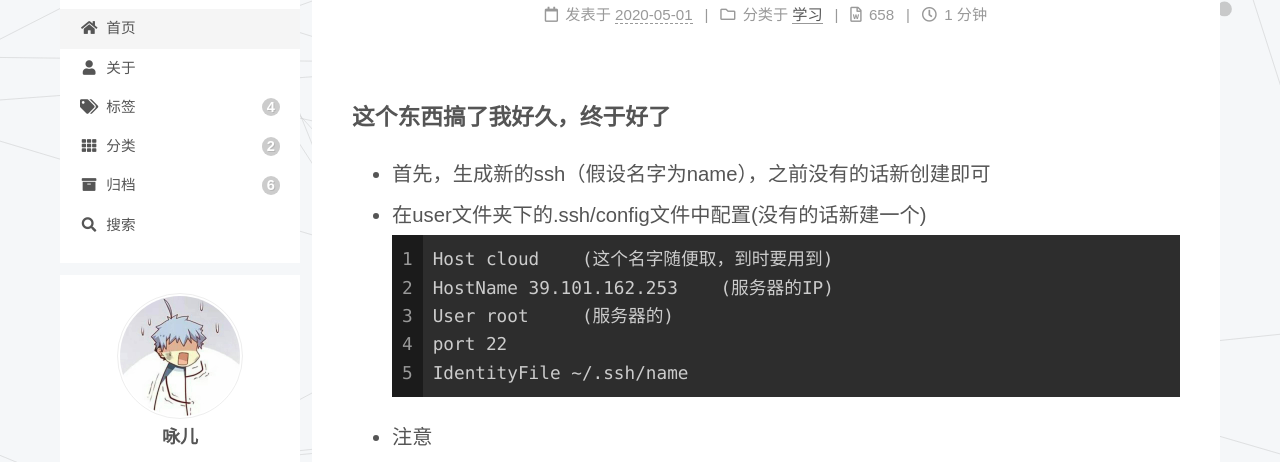
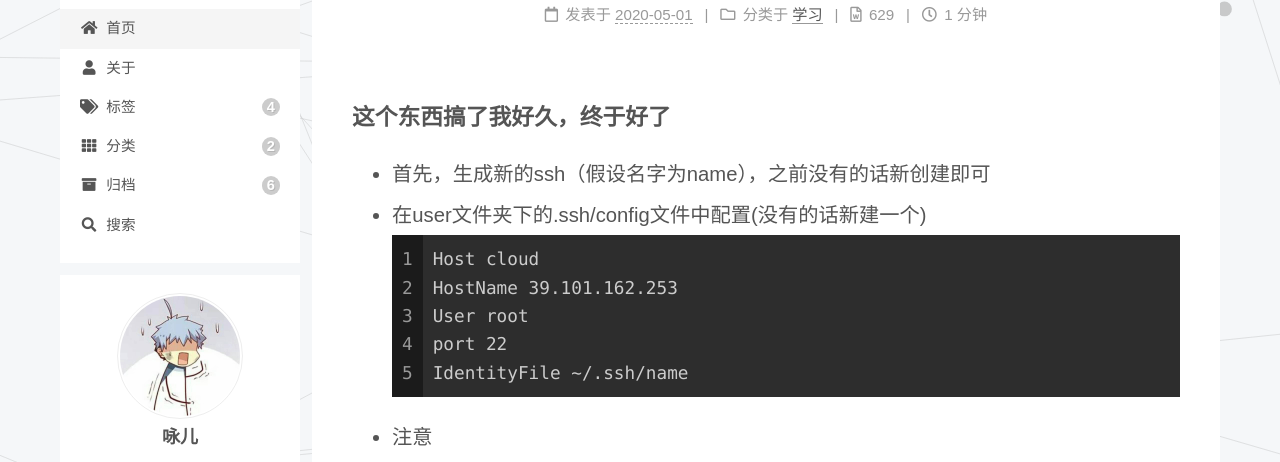
Before and after one commit to 520yongyong/yonger.io, a plain HTML site: page index.html in a window 1280 px wide. Shown: the part 132-594 px from the top of the page. Drawn offline with Linux system fonts and the light colour scheme; some packages are replaced by stand-ins of ours; files that its build step writes are made by us from their sources; animation ran at ten frames a second; a script that the page names is missing; a web font is replaced by a local one.

Commit message:
Site updated: 2020-05-01 17:13:20

```diff
--- a/index.html
+++ b/index.html
@@ -224,7 +224,7 @@
               <span class="post-meta-item-text">发表于</span>
 
 
-              <time title="创建时间：2020-05-01 15:27:24 / 修改时间：16:56:09" itemprop="dateCreated datePublished" datetime="2020-05-01T15:27:24+08:00">2020-05-01</time>
+              <time title="创建时间：2020-05-01 15:27:24 / 修改时间：17:13:10" itemprop="dateCreated datePublished" datetime="2020-05-01T15:27:24+08:00">2020-05-01</time>
             </span>
             <span class="post-meta-item">
               <span class="post-meta-item-icon">
@@ -241,7 +241,7 @@
               <span class="post-meta-item-icon">
                 <i class="far fa-file-word"></i>
               </span>
-              <span>658</span>
+              <span>629</span>
             </span>
             <span class="post-meta-item" title="阅读时长">
               <span class="post-meta-item-icon">
@@ -261,7 +261,7 @@
 
           <h4 id="这个东西搞了我好久，终于好了"><a href="#这个东西搞了我好久，终于好了" class="headerlink" title="这个东西搞了我好久，终于好了"></a>这个东西搞了我好久，终于好了</h4><ul>
 <li>首先，生成新的ssh（假设名字为name），之前没有的话新创建即可</li>
-<li>在user文件夹下的.ssh/config文件中配置(没有的话新建一个)<figure class="highlight plain"><table><tr><td class="gutter"><pre><span class="line">1</span><br><span class="line">2</span><br><span class="line">3</span><br><span class="line">4</span><br><span class="line">5</span><br></pre></td><td class="code"><pre><span class="line">Host cloud    (这个名字随便取，到时要用到)</span><br><span class="line">HostName 39.101.162.253    (服务器的IP)</span><br><span class="line">User root     (服务器的)</span><br><span class="line">port 22</span><br><span class="line">IdentityFile ~&#x2F;.ssh&#x2F;name</span><br></pre></td></tr></table></figure></li>
+<li>在user文件夹下的.ssh/config文件中配置(没有的话新建一个)<figure class="highlight plain"><table><tr><td class="gutter"><pre><span class="line">1</span><br><span class="line">2</span><br><span class="line">3</span><br><span class="line">4</span><br><span class="line">5</span><br></pre></td><td class="code"><pre><span class="line">Host cloud   </span><br><span class="line">HostName 39.101.162.253    </span><br><span class="line">User root    </span><br><span class="line">port 22</span><br><span class="line">IdentityFile ~&#x2F;.ssh&#x2F;name</span><br></pre></td></tr></table></figure></li>
 <li>注意      </li>
 </ul>
 <p>Host的名字随便取，到时需要用到<br>HostName为云服务器的IP<br>User为云服务器的用户，默认root<br>port为端口号，一般22(需要服务器开启端口)<br>IdentityFile 为刚刚新生成的ssh文件     </p>
--- a/search.xml
+++ b/search.xml
@@ -94,7 +94,7 @@
     <url>/2020/05/01/%E7%94%A8ssh%E8%BF%9E%E6%8E%A5%E4%BA%91%E6%9C%8D%E5%8A%A1%E5%99%A8/</url>
     <content><![CDATA[<h4 id="这个东西搞了我好久，终于好了"><a href="#这个东西搞了我好久，终于好了" class="headerlink" title="这个东西搞了我好久，终于好了"></a>这个东西搞了我好久，终于好了</h4><ul>
 <li>首先，生成新的ssh（假设名字为name），之前没有的话新创建即可</li>
-<li>在user文件夹下的.ssh/config文件中配置(没有的话新建一个)<figure class="highlight plain"><table><tr><td class="code"><pre><span class="line">Host cloud    (这个名字随便取，到时要用到)</span><br><span class="line">HostName 39.101.162.253    (服务器的IP)</span><br><span class="line">User root     (服务器的)</span><br><span class="line">port 22</span><br><span class="line">IdentityFile ~&#x2F;.ssh&#x2F;name</span><br></pre></td></tr></table></figure></li>
+<li>在user文件夹下的.ssh/config文件中配置(没有的话新建一个)<figure class="highlight plain"><table><tr><td class="code"><pre><span class="line">Host cloud   </span><br><span class="line">HostName 39.101.162.253    </span><br><span class="line">User root    </span><br><span class="line">port 22</span><br><span class="line">IdentityFile ~&#x2F;.ssh&#x2F;name</span><br></pre></td></tr></table></figure></li>
 <li>注意      </li>
 </ul>
 <p>Host的名字随便取，到时需要用到<br>HostName为云服务器的IP<br>User为云服务器的用户，默认root<br>port为端口号，一般22(需要服务器开启端口)<br>IdentityFile 为刚刚新生成的ssh文件     </p>
```
Also changed, not shown: 2020/05/01/用ssh连接云服务器/index.html (+6 -6 lines).
